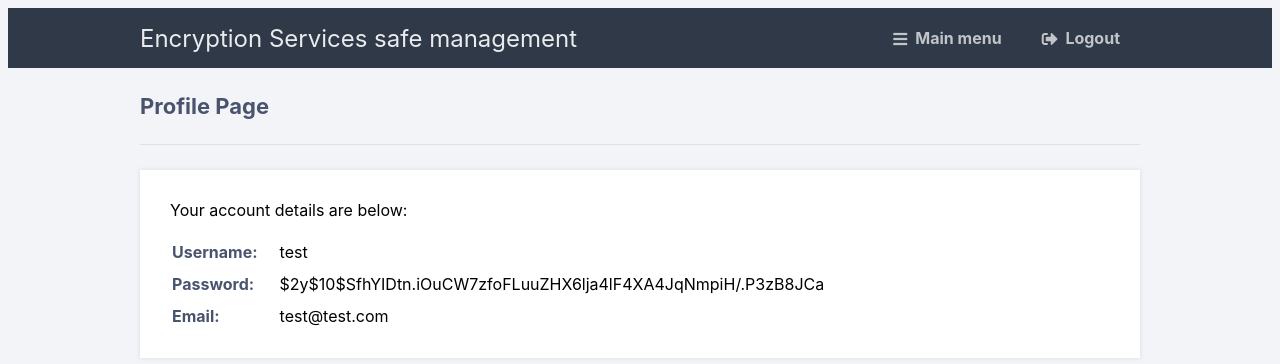
After one commit to credulous67/safe_mgmt_code, a PHP site: page /profile.php in a window 1280 px wide. The commit adds this page. Shown: the top 364 px of the page. Run offline with PHP 8.4, Linux system fonts and the light colour scheme; a user stored in the database is signed in; data comes from the database, SQL or seed files in the repository; data that the repository does not hold is empty.

Commit message:
Basic login system works, needs work on profile page to allow profile edit & password change

```diff
--- a/DocumentRoot/config.php
+++ b/DocumentRoot/config.php
@@ -9,5 +9,4 @@ if ( mysqli_connect_errno() ) {
         // If there is an error with the connection, stop the script and display the error.
         exit('Failed to connect to MySQL: ' . mysqli_connect_error());
 }
-echo '<h1>Encryption Services Key Inventory</h1>';
 ?>
--- a/DocumentRoot/login.php
+++ b/DocumentRoot/login.php
@@ -1,5 +1,5 @@
 <?php
-//session_start();
+session_start();
 // Change this to your connection info.
 include './config.php';
 // Now we check if the data from the login form was submitted, isset() will check if the data exists.
@@ -26,7 +26,7 @@ if ($stmt = $con->prepare('SELECT id, password FROM user_accounts WHERE username
 			$_SESSION['loggedin'] = TRUE;
 			$_SESSION['name'] = $_POST['username'];
 			$_SESSION['id'] = $id;
-			echo 'Welcome ' . $_SESSION['name'] . $_SESSION['id'] . $_SESSION['loggedin']. '!';
+			header('Location: main_menu.php');
 		} else {
 			// Incorrect password
 			echo 'Incorrect username and/or password!';
--- /dev/null
+++ b/DocumentRoot/logout.php
@@ -0,0 +1,6 @@
+<?php
+session_start();
+session_destroy();
+// Redirect to the login page:
+header('Location: index.html');
+?>
--- /dev/null
+++ b/DocumentRoot/profile.php
@@ -0,0 +1,56 @@
+<?php
+// We need to use sessions, so you should always start sessions using the below code.
+session_start();
+// If the user is not logged in redirect to the login page...
+if (!isset($_SESSION['loggedin'])) {
+	header('Location: index.html');
+	exit;
+}
+include './config.php';
+// We don't have the password or email info stored in sessions so instead we can get the results from the database.
+$stmt = $con->prepare('SELECT password, email FROM user_accounts WHERE id = ?');
+// In this case we can use the account ID to get the account info.
+$stmt->bind_param('i', $_SESSION['id']);
+$stmt->execute();
+$stmt->bind_result($password, $email);
+$stmt->fetch();
+$stmt->close();
+?>
+<!DOCTYPE html>
+<html>
+	<head>
+		<meta charset="utf-8">
+		<title>Profile Page</title>
+		<link href="style.css" rel="stylesheet" type="text/css">
+		<link rel="stylesheet" href="https://use.fontawesome.com/releases/v5.7.1/css/all.css">
+	</head>
+	<body class="loggedin">
+		<nav class="navtop">
+			<div>
+				<h1>Encryption Services safe management</h1>
+				<a href="main_menu.php"><i class="fas fa-bars"></i>Main menu</a>
+				<a href="logout.php"><i class="fas fa-sign-out-alt"></i>Logout</a>
+			</div>
+		</nav>
+		<div class="content">
+			<h2>Profile Page</h2>
+			<div>
+				<p>Your account details are below:</p>
+				<table>
+					<tr>
+						<td>Username:</td>
+						<td><?=$_SESSION['name']?></td>
+					</tr>
+					<tr>
+						<td>Password:</td>
+						<td><?=$password?></td>
+					</tr>
+					<tr>
+						<td>Email:</td>
+						<td><?=$email?></td>
+					</tr>
+				</table>
+			</div>
+		</div>
+	</body>
+</html>
--- a/DocumentRoot/style.css
+++ b/DocumentRoot/style.css
@@ -58,3 +58,72 @@ body {
 	background-color: #2868c7;
   	transition: background-color 0.2s;
 }
+
+.navtop {
+	background-color: #2f3947;
+	height: 60px;
+	width: 100%;
+	border: 0;
+}
+.navtop div {
+	display: flex;
+	margin: 0 auto;
+	width: 1000px;
+	height: 100%;
+}
+.navtop div h1, .navtop div a {
+	display: inline-flex;
+	align-items: center;
+}
+.navtop div h1 {
+	flex: 1;
+	font-size: 24px;
+	padding: 0;
+	margin: 0;
+	color: #eaebed;
+	font-weight: normal;
+}
+.navtop div a {
+	padding: 0 20px;
+	text-decoration: none;
+	color: #c1c4c8;
+	font-weight: bold;
+}
+.navtop div a i {
+	padding: 2px 8px 0 0;
+}
+.navtop div a:hover {
+	color: #eaebed;
+}
+body.loggedin {
+	background-color: #f3f4f7;
+}
+.content {
+	width: 1000px;
+	margin: 0 auto;
+}
+.content h2 {
+	margin: 0;
+	padding: 25px 0;
+	font-size: 22px;
+	border-bottom: 1px solid #e0e0e3;
+	color: #4a536e;
+}
+.content > p, .content > div {
+	box-shadow: 0 0 5px 0 rgba(0, 0, 0, 0.1);
+	margin: 25px 0;
+	padding: 25px;
+	background-color: #fff;
+}
+.content > p table td, .content > div table td {
+	padding: 5px;
+}
+.content > p table td:first-child, .content > div table td:first-child {
+	font-weight: bold;
+	color: #4a536e;
+	padding-right: 15px;
+}
+.content > div p {
+	padding: 5px;
+	margin: 0 0 10px 0;
+}
```
Also changed, not shown: DocumentRoot/main_menu.php (added, +31 -0 lines).
